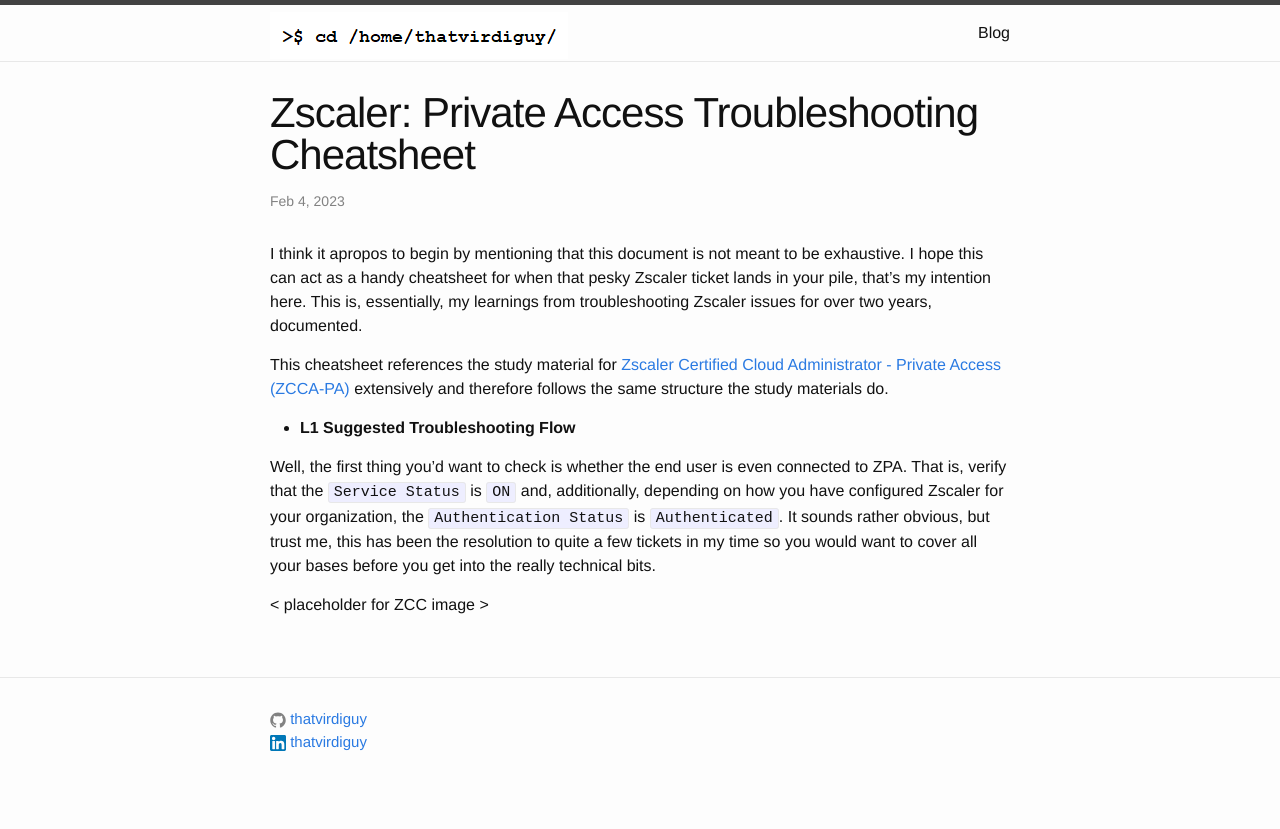
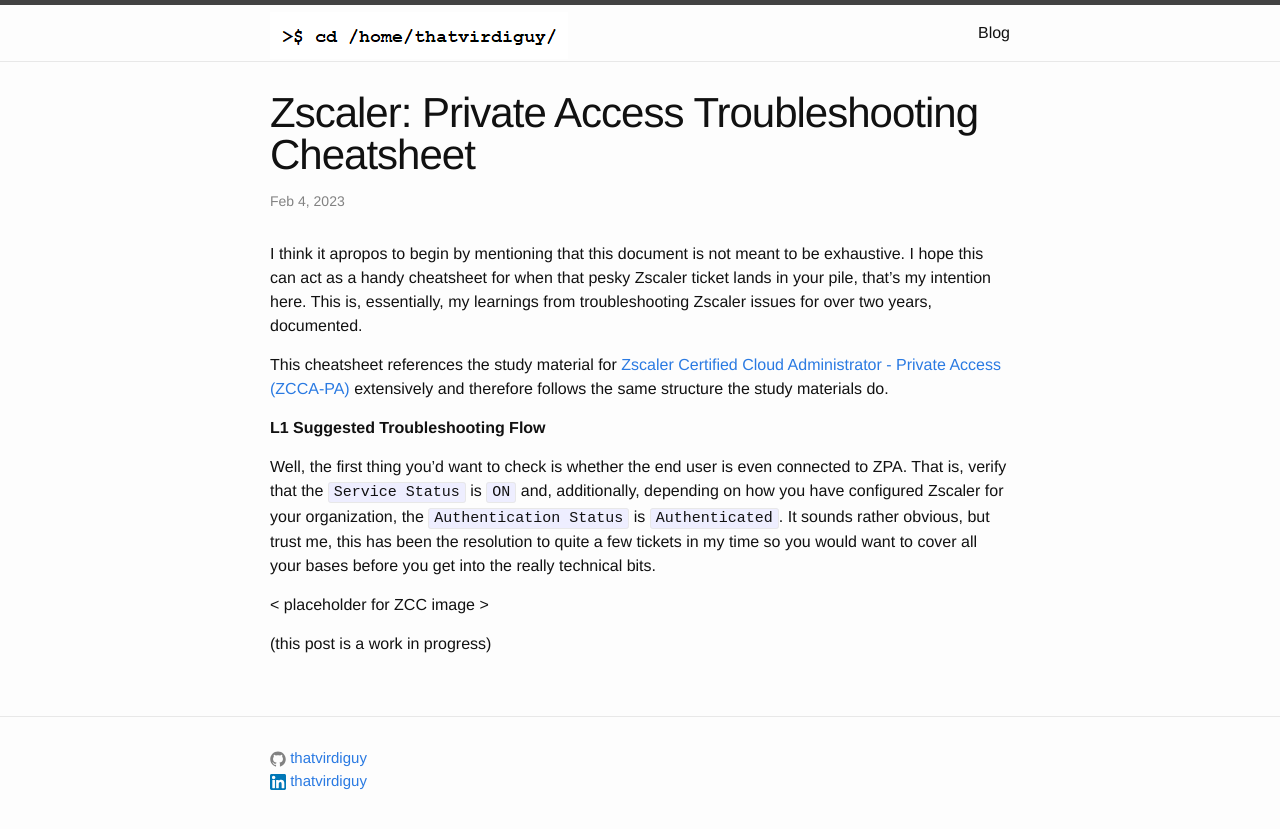
Before and after one commit to thatvirdiguy/thatvirdiguy.github.io, a Jekyll site: the page built from _posts/2023-02-04-zscaler:-Private-Access-Troubleshooting-Cheatsheet.md, in a window 1280 px wide. Shown: the top 829 px of the page. Built offline with Jekyll 4.4.1, drawn with Linux system fonts in a browser that asks for light colours; our own code applies the rules of GitHub Pages for plain Markdown files.

Commit message:
wip update

```diff
--- a/_posts/2023-02-04-zscaler:-Private-Access-Troubleshooting-Cheatsheet.md
+++ b/_posts/2023-02-04-zscaler:-Private-Access-Troubleshooting-Cheatsheet.md
@@ -2,8 +2,10 @@
 
 This cheatsheet references the study material for [Zscaler Certified Cloud Administrator - Private Access (ZCCA-PA)](https://www.zscaler.com/resources/training-certification-overview) extensively and therefore follows the same structure the study materials do.
 
-- <b>L1 Suggested Troubleshooting Flow</b>
+<b>L1 Suggested Troubleshooting Flow</b>
 
 Well, the first thing you'd want to check is whether the end user is even connected to ZPA. That is, verify that the `Service Status` is `ON` and, additionally, depending on how you have configured Zscaler for your organization, the `Authentication Status` is `Authenticated`. It sounds rather obvious, but trust me, this has been the resolution to quite a few tickets in my time so you would want to cover all your bases before you get into the really technical bits.
 
 < placeholder for ZCC image >
+
+(this post is a work in progress)
```
